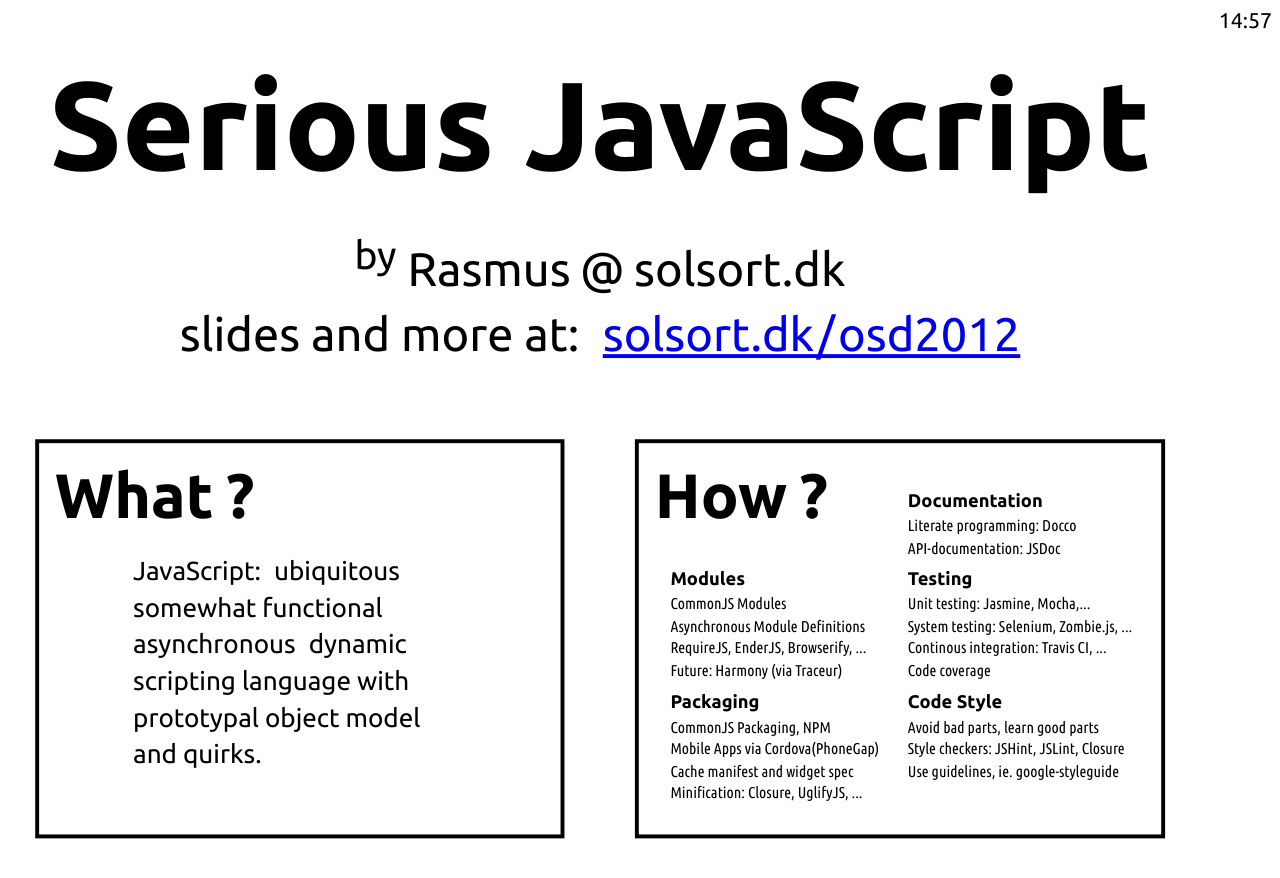
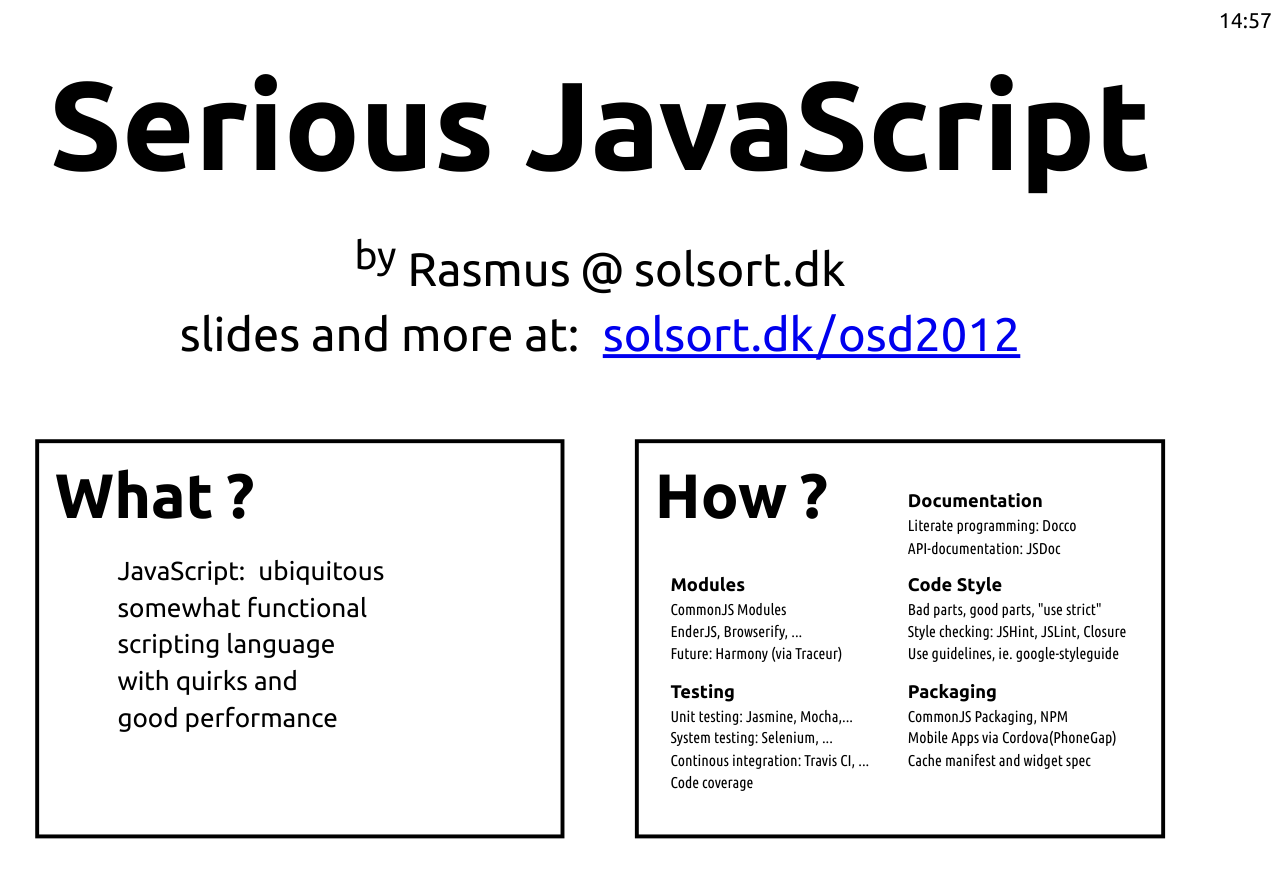
Before and after one commit to rasmuserik/rasmuserik.github.com, a Jekyll site: the page osd2012/slides.html, which Jekyll copies as it is, in a window 1280 px wide. Shown: the top 878 px of the page. Built offline with Jekyll 4.4.1, drawn with Linux system fonts in a browser that asks for light colours.

```diff
--- a/index.html
+++ b/index.html
@@ -45,7 +45,7 @@
 
 <div class="section">
 Current areas of focus:
-<div>Mobile and web-apps • strategy, teaching, and development</div>
+<div>Mobile and web-apps • teaching, strategy, and development</div>
 <div>Open Source • infrastructure, and reusing existing solutions</div>
 <div>JavaScript • consulting, best practises, and scripting engines</div>
 </div>
--- a/osd2012/slides.html
+++ b/osd2012/slides.html
@@ -58,9 +58,9 @@
         .what .descr {
             position: absolute;
             top: 84pt;
-            left: 72pt;
+            left: 60pt;
             font-size: 20pt;
-            width: 240pt;
+            width: 340pt;
             text-align: left;
             line-height: 140%;
         }
@@ -92,17 +92,17 @@
             left: 206pt;
         }
         .how .modules {
-            top: 96pt;
+            top: 100pt;
         }
         .how .testing {
-            top: 96pt;
+            top: 182pt;
+        }
+        .how .packaging {
+            top: 182pt;
             left: 206pt;
         }
-        .how .packaging {
-            top: 190pt;
-        }
         .how .codestyle {
-            top: 190pt;
+            top: 100pt;
             left: 206pt;
         }
 
@@ -284,10 +284,14 @@
             <div class="descr">
                 JavaScript:&ensp;ubiquitous <br/>
                 somewhat functional <br/>
-                asynchronous&ensp;dynamic <br/>
-                scripting language with <br/>
+                scripting language <br/>
+                with quirks and<br/>
+                good performance
+                <!--asynchronous&ensp;dynamic <br/>
+
                 prototypal object model <br/>
                 and quirks.
+                -->
             </div>
         </div>
         <div class="how slide">
@@ -295,8 +299,7 @@
             <div class="modules">
                 <h3>Modules</h3>
                 <div>CommonJS Modules</div>
-                <div>Asynchronous Module Definitions</div>
-                <div>RequireJS, EnderJS, Browserify, ...</div>
+                <div>EnderJS, Browserify, ...</div>
                 <div>Future: Harmony (via Traceur)</div>
             </div>
             <div class="packaging">
@@ -304,12 +307,11 @@
                 <div>CommonJS Packaging, NPM</div>
                 <div>Mobile Apps via Cordova(PhoneGap)</div>
                 <div>Cache manifest and widget spec</div>
-                <div>Minification: Closure, UglifyJS, ...</div>
             </div>
             <div class="testing">
                 <h3>Testing</h3>
                 <div>Unit testing: Jasmine, Mocha,...</div>
-                <div>System testing: Selenium, Zombie.js, ...</div>
+                <div>System testing: Selenium, ...</div>
                 <div>Continous integration: Travis CI, ...</div>
                 <div>Code coverage</div>
             </div>
@@ -320,8 +322,8 @@
             </div>
             <div class="codestyle">
                 <h3>Code Style</h3>
-                <div>Avoid bad parts, learn good parts</div>
-                <div>Style checkers: JSHint, JSLint, Closure</div>
+                <div>Bad parts, good parts, "use strict"</div>
+                <div>Style checking: JSHint, JSLint, Closure</div>
                 <div>Use guidelines, ie. google-styleguide</div>
             </div>
         </div>
```
Also changed, not shown: other parts of osd2012/slides.html (+2 -2 lines), osd2012/talk.md (deleted, +0 -99 lines), osd2012/talk.txt (added, +164 -0 lines).
